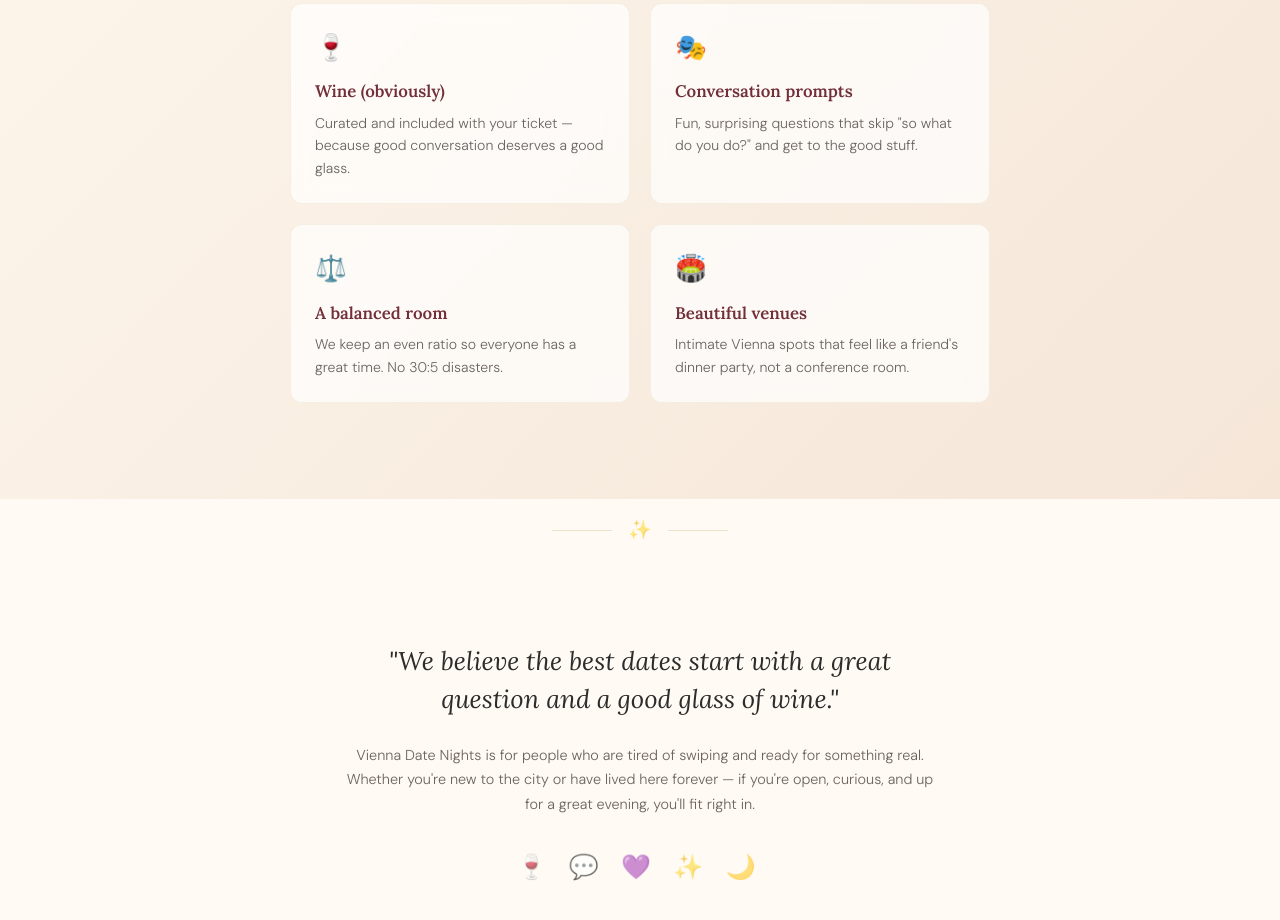
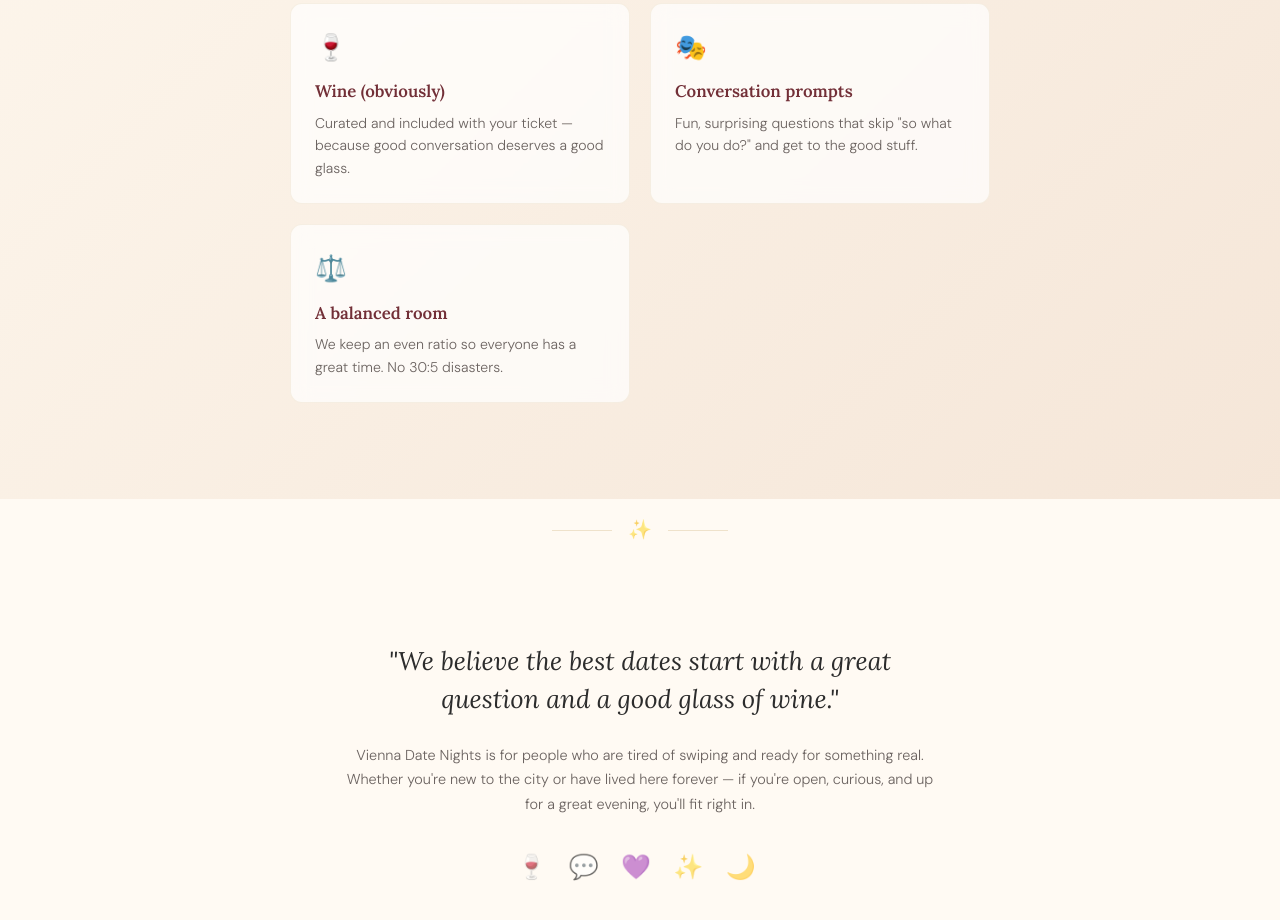
Before and after one commit to nedstranger/viennadatenights, a plain HTML site: page index.html in a window 1280 px wide. Shown: the part 2707-3627 px from the top of the page. Drawn offline with Linux system fonts and the light colour scheme.

Commit message:
Remove Beautiful venues card from What's Included section
Co-Authored-By: Claude Opus 4.6 <noreply@anthropic.com>

```diff
--- a/index.html
+++ b/index.html
@@ -770,11 +770,6 @@
                     <strong>A balanced room</strong>
                     <p>We keep an even ratio so everyone has a great time. No 30:5 disasters.</p>
                 </div>
-                <div class="expect-card">
-                    <div class="expect-card-icon">&#127967;&#65039;</div>
-                    <strong>Beautiful venues</strong>
-                    <p>Intimate Vienna spots that feel like a friend's dinner party, not a conference room.</p>
-                </div>
             </div>
         </div>
     </section>
```
